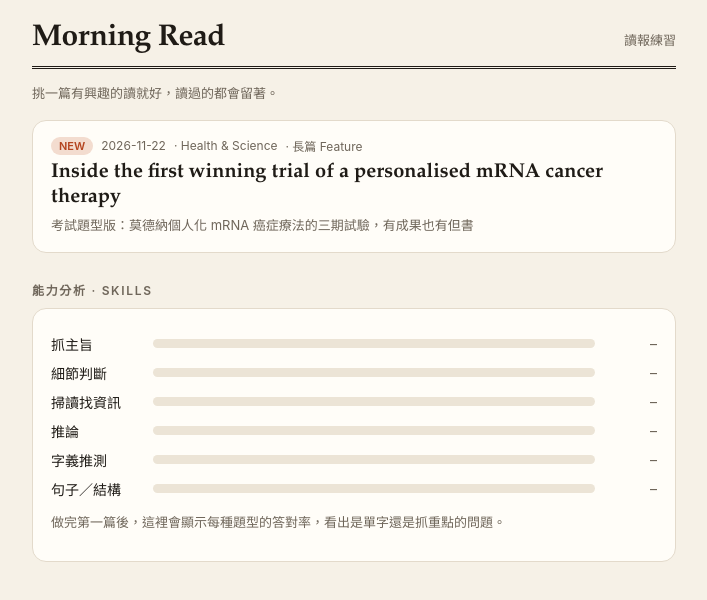
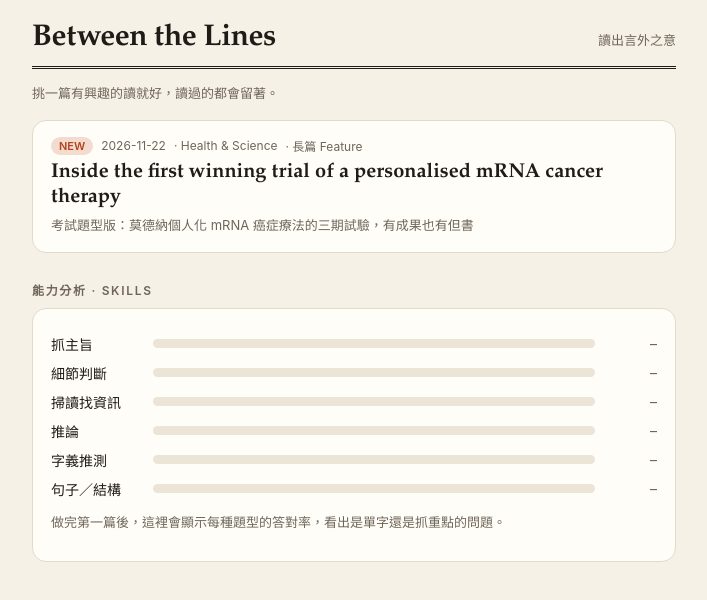
Before and after one commit to jayzhan211/morning-read, a plain HTML site: page index.html in a window 1280 px wide. Shown: the whole page, without its empty margins (286-993 px from the left). Drawn offline with Linux system fonts and the light colour scheme.

Commit message:
Rename site to Between the Lines
Co-Authored-By: Claude Opus 5.5 <noreply@anthropic.com>
Claude-Session: https://claude.ai/code/session_012mN7WsJMcKsV7QE1jPwyk8

```diff
--- a/index.html
+++ b/index.html
@@ -3,7 +3,7 @@
 <head>
 <meta charset="utf-8">
 <meta name="viewport" content="width=device-width, initial-scale=1, viewport-fit=cover">
-<title>Morning Read · 讀報練習</title>
+<title>Between the Lines · 讀出言外之意</title>
 <style>
 :root{
   --paper:#f6f1e7; --card:#fffdf8; --ink:#1f1b16; --muted:#6f665a; --line:#e3dacb;
@@ -187,7 +187,7 @@ async function home(){
   }).join("");
 
   $app.innerHTML = `
-    <div class="mast"><h1>Morning Read</h1><small>讀報練習</small></div>
+    <div class="mast"><h1>Between the Lines</h1><small>讀出言外之意</small></div>
     <p class="hint" style="margin:-8px 0 16px">挑一篇有興趣的讀就好，讀過的都會留著。</p>
     ${list.map(l=>{
       const st = DB.lessons[l.id];
```
